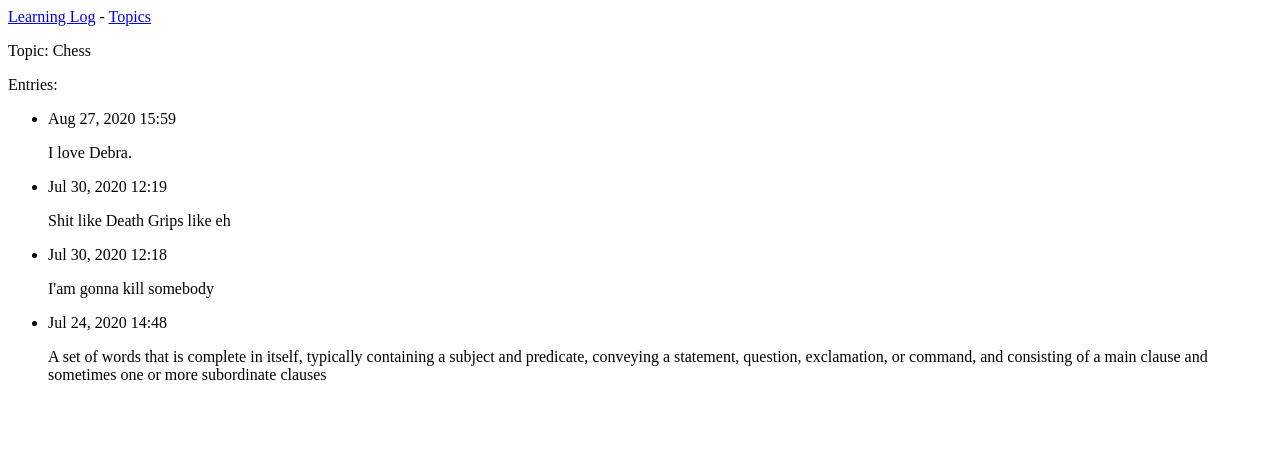
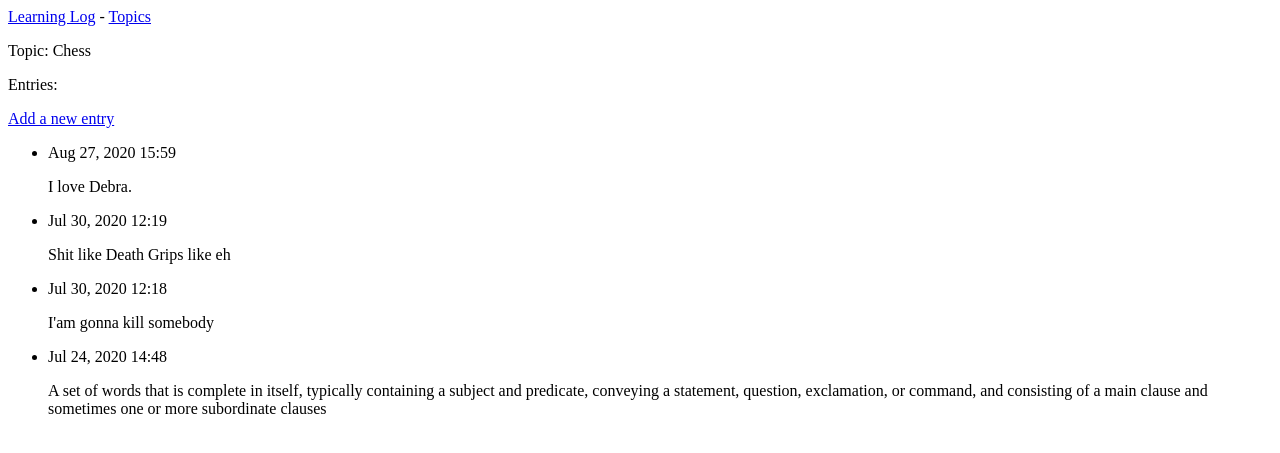
Before and after one commit to afk-player/learning_log, a Django app: page /topics/1/ in a window 1280 px wide. Shown: the top 453 px of the page. Run offline with Django 3.2, Linux system fonts and the light colour scheme; data comes from the database, SQL or seed files in the repository; both versions use the stored data as it was after the commit.

Commit message:
Add two user forms

```diff
--- a/learning_logs/templates/learning_logs/topic.html
+++ b/learning_logs/templates/learning_logs/topic.html
@@ -5,6 +5,9 @@
   <p>Topic: {{ topic }}</p>
 
   <p>Entries:</p>
+  <p>
+    <a href="{% url 'learning_logs:new_entry' topic.id %}">Add a new entry</a>
+  </p>
   <ul>
     {% for entry in entries %}
       <li>
--- a/learning_logs/templates/learning_logs/topics.html
+++ b/learning_logs/templates/learning_logs/topics.html
@@ -13,4 +13,6 @@
     {% endfor %}
   </ul>
 
+  <a href="{% url 'learning_logs:new_topic' %}">Add a new topic</a>
+
 {% endblock content %}
--- a/learning_logs/urls.py
+++ b/learning_logs/urls.py
@@ -11,5 +11,9 @@ urlpatterns = [
     # Topics pages
     path('topics/', views.topics, name='topics'),
     # Detail topic page
-    path('topics/<int:topic_id>/', views.topic, name='topic')
+    path('topics/<int:topic_id>/', views.topic, name='topic'),
+    # New form page
+    path('new_topic/', views.new_topic, name='new_topic'),
+    # New entry page
+    path('new_entry/<int:topic_id>/', views.new_entry, name='new_entry'),
 ]
--- a/learning_logs/views.py
+++ b/learning_logs/views.py
@@ -1,6 +1,8 @@
-from django.shortcuts import render
+from django.shortcuts import render, redirect
 
 from .models import Topic
+
+from .forms import TopicForm, EntryForm
 
 
 def index(request):
@@ -21,3 +23,34 @@ def topic(request, topic_id):
     entries = topic.entry_set.order_by('-date_added')
     context = {'topic': topic, 'entries': entries}
     return render(request, 'learning_logs/topic.html', context)
+
+
+def new_topic(request):
+    """Defines new form"""
+    if request.method != 'POST':
+        form = TopicForm()
+    else:
+        form = TopicForm(data=request.POST)
+        if form.is_valid():
+            form.save()
+            return redirect('learning_logs:topics')
+
+    context = {'form': form}
+    return render(request, 'learning_logs/new_topic.html', context)
+
+
+def new_entry(request, topic_id):
+    """Adds new entry for topic"""
+    topic = Topic.objects.get(id=topic_id)
+    if request.method != 'POST':
+        form = EntryForm()
+    else:
+        form = EntryForm(data=request.POST)
+        if form.is_valid():
+            new_entry = form.save(commit=False)
+            new_entry.topic = topic
+            new_entry.save()
+            return redirect('learning_logs:topic', topic_id=topic_id)
+
+    context = {'topic': topic, 'form': form}
+    return render(request, 'learning_logs/new_entry.html', context)
```
Also changed, not shown: learning_logs/forms.py (added, +18 -0 lines), learning_logs/templates/learning_logs/new_entry.html (added, +12 -0 lines), learning_logs/templates/learning_logs/new_topic.html (added, +11 -0 lines), db.sqlite3.
